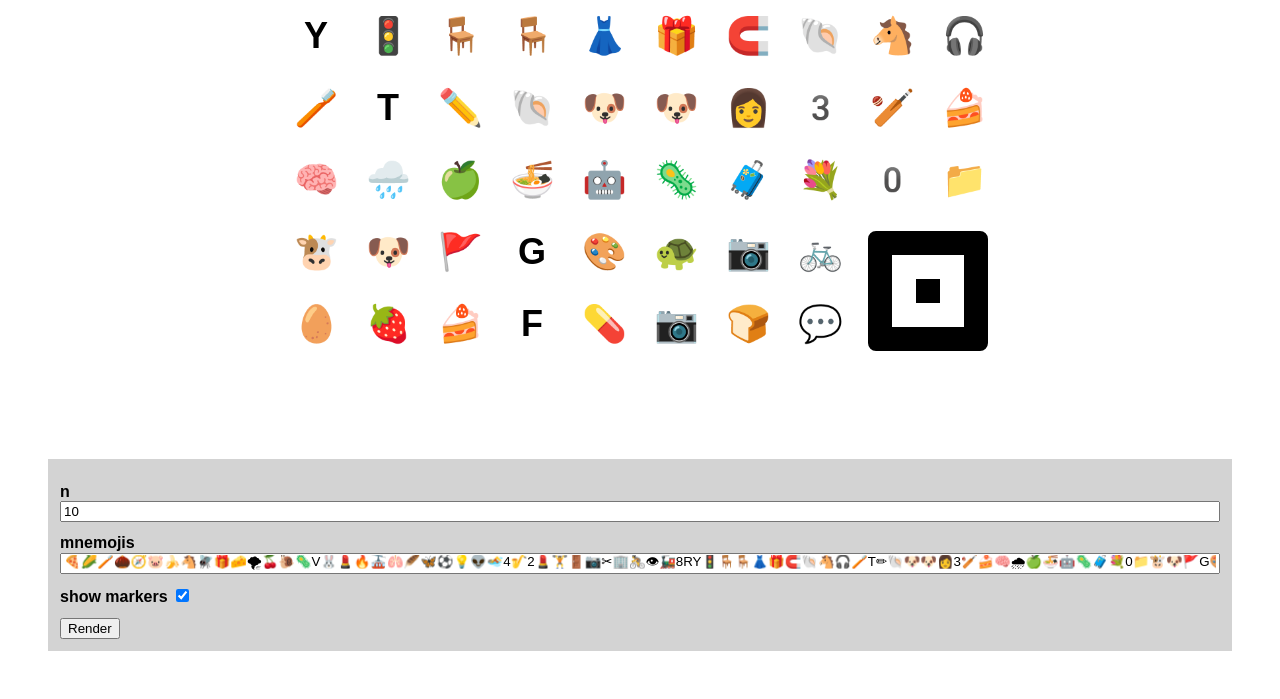
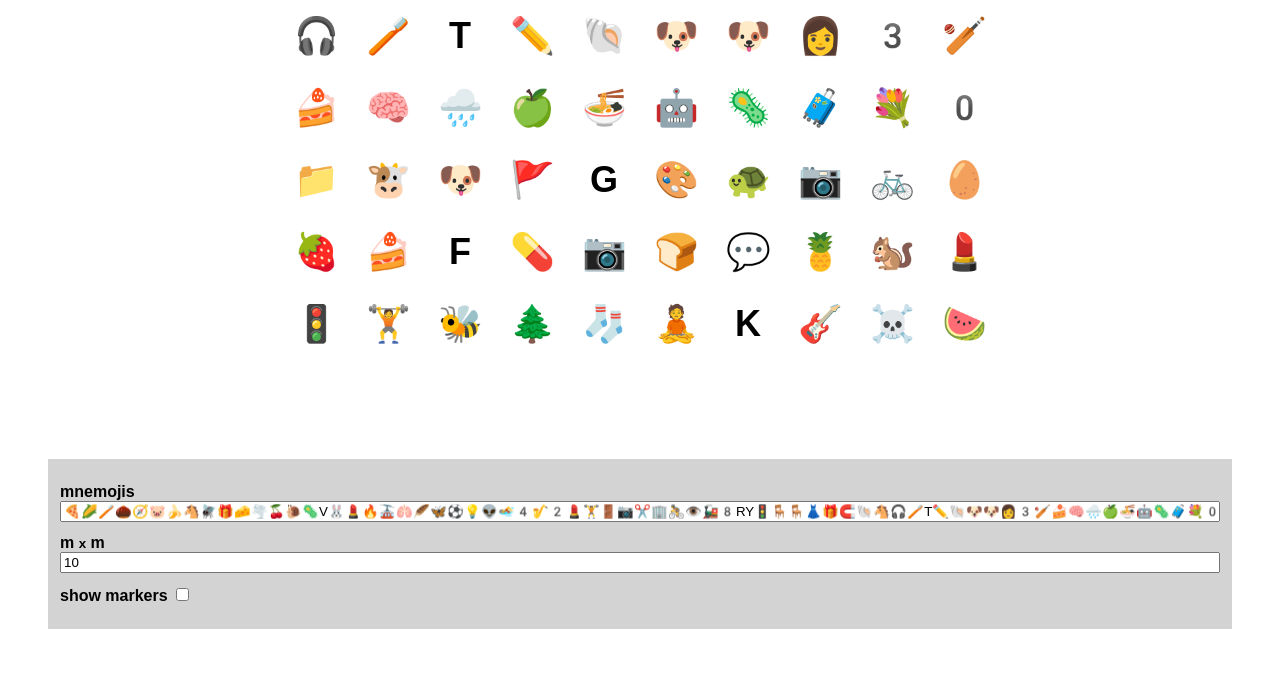
Before and after one commit to mikeobank/mnemojis.com, a plain HTML site: page qr-code.html in a window 1280 px wide. Shown: the part 405-1104 px from the top of the page. After the commit the page ends 1082 px from the top, so only its background shows below. Drawn offline with Linux system fonts and the light colour scheme.

Commit message:
QR-code onchange handling

```diff
--- a/css/style.css
+++ b/css/style.css
@@ -3,8 +3,14 @@ body {
   font-variant-emoji: emoji;
   margin: 48px;
 }
+
 #wrapper {
   width: 100%;
   max-width: 1152px;
   margin: 0 auto;
 }
+
+input[type="text"] {
+  font-family: Arial, "Noto Color Emoji", "Apple Color Emoji", "Segoe UI Emoji", sans-serif;
+  font-variant-emoji: emoji;
+}
--- a/qr-code.html
+++ b/qr-code.html
@@ -36,7 +36,7 @@
     background: lightgray;
   }
 
-  menu > div {
+  form > div {
     margin: 12px 0;
   }
 
@@ -56,19 +56,20 @@
 <div id="qr-code"></div>
 
 <menu>
-  <div>
-    <label>n</label>
-    <input type="number" min="1" name="n" />
-  </div>
+  <form>
     <div>
       <label>mnemojis</label>
       <input type="text" name="s" />
     </div>
     <div>
+      <label>m <small>x</small> m</label>
+      <input type="number" min="1" name="n" />
+    </div>
+    <div>
       <label>show markers</label>
       <input type="checkbox" name="show-markers" value="checked"/>
     </div>
-  <button id="render">Render</button>
+  </form>
 </menu>
 
 <script type="text/javascript" src="js/mnemojis.json.js"></script>
@@ -92,7 +93,7 @@ const defaultN = 10
 const numElementsMarkers = 3 * 3 + 2 * 2
 
 // state
-let showMarkers = true
+let showMarkers = false
 const setShowMarkers = b => {
   showMarkers = b
 }
@@ -163,6 +164,7 @@ const render = () => {
 render()
 
 // menu
+
 const nInput = document.querySelector("input[name='n']")
 nInput.value = calculateN()
 
@@ -170,13 +172,20 @@ const sInput = document.querySelector("input[name='s']")
 sInput.value = (mnemojisDisplay ?? []).join("")
 
 const showMarkersCheckbox = document.querySelector("input[name='show-markers']")
-showMarkersCheckbox.checked = true
+showMarkersCheckbox.checked = showMarkers
 
-const renderButton = document.querySelector("button[id='render']")
-renderButton.addEventListener("click", () => {
-  setMnemojisDisplay(sInput.value.trim())
+nInput.addEventListener("change", () => {
   const nValue = nInput.value.trim()
   setN(nValue !== "" ? nValue : undefined)
+  render()
+})
+
+sInput.addEventListener("change", () => {
+  setMnemojisDisplay(sInput.value.trim())
+  render()
+})
+
+showMarkersCheckbox.addEventListener("change", () => {
   setShowMarkers(showMarkersCheckbox.checked)
   render()
 })
```
Lines whose indentation alone changed are shown as unchanged.
